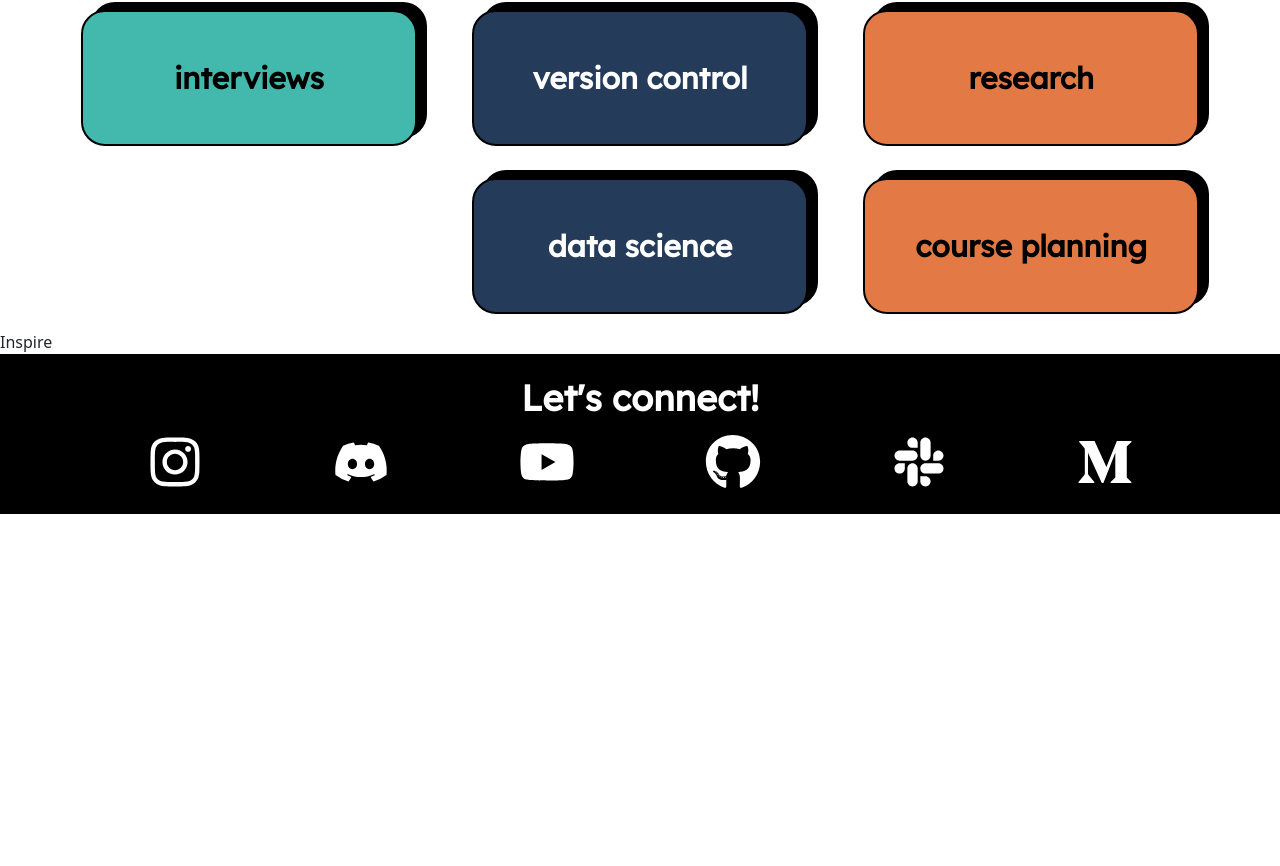
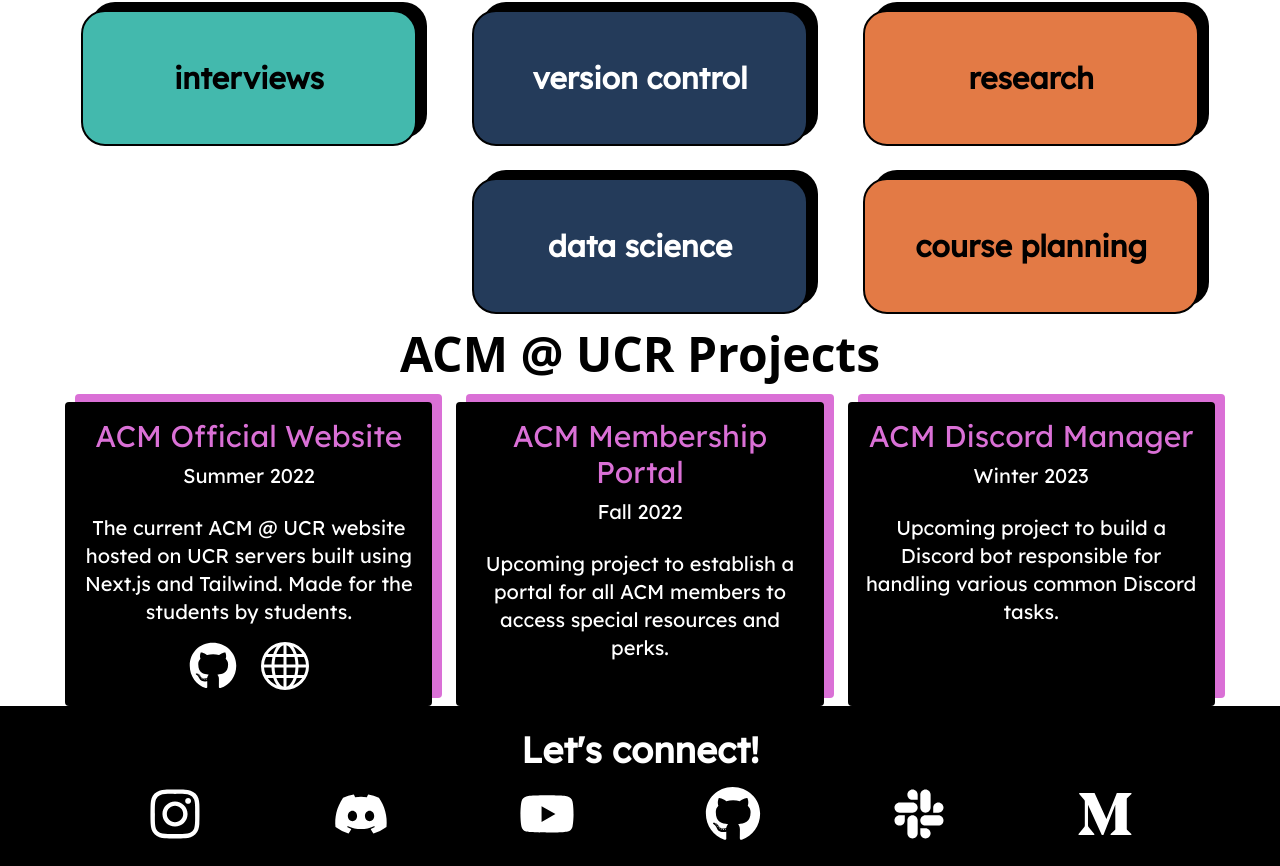
Before and after one commit to acm-ucr/acm-hydra, a Next.js app: page / in a window 1280 px wide. Shown: the part 1279-2145 px from the top of the page. Before the commit the page ends 1793 px from the top, so only its background shows below. Built offline with nearby package versions, Linux system fonts and the light colour scheme.

Commit message:
project card

```diff
--- a/components/Inspire.js
+++ b/components/Inspire.js
@@ -1,7 +1,56 @@
 import React from "react";
+import { Row, Col } from "react-bootstrap";
+import Project from "./Project";
+
+const projects = [
+	{
+		title: "ACM Official Website",
+		timeline: "Summer 2022",
+		description:
+			"The current ACM @ UCR website hosted on UCR servers built using Next.js and Tailwind. Made for the students by students.",
+		github: "https://github.com/acm-ucr/acm-dev",
+		deployed: "https://acm.cs.ucr.edu",
+	},
+	{
+		title: "ACM Membership Portal",
+		timeline: "Fall 2022",
+		description:
+			"Upcoming project to establish a portal for all ACM members to access special resources and perks.",
+		github: "",
+		deployed: "",
+	},
+	{
+		title: "ACM Discord Manager",
+		timeline: "Winter 2023",
+		description:
+			"Upcoming project to build a Discord bot responsible for handling various common Discord tasks. ",
+		github: "",
+		deployed: "",
+	},
+];
 
 const Inspire = () => {
-	return <div>Inspire</div>;
+	return (
+		<div className='flex justify-content items-center flex-col'>
+			<text className='flex justify-center text-5xl font-bold text-acm-black'>
+				ACM @ UCR Projects
+			</text>
+			<br />
+			<Row className='w-11/12'>
+				{projects.map((project, index) => (
+					<Col key={index} lg={4} md={6}>
+						<Project
+							title={project.title}
+							timeline={project.timeline}
+							description={project.description}
+							github={project.github}
+							deployed={project.deployed}
+						/>
+					</Col>
+				))}
+			</Row>
+		</div>
+	);
 };
 
 export default Inspire;
--- a/components/Project.js
+++ b/components/Project.js
@@ -1,7 +1,53 @@
 import React from "react";
+import { FaGithub } from "react-icons/fa";
+import { BsGlobe } from "react-icons/bs";
 
-const Project = () => {
-	return <div>Project</div>;
+const Project = ({ title, timeline, description, github, deployed }) => {
+	return (
+		<div
+			className={
+				"font-lexend p-3 flex justify-start items-center flex-col h-full bg-acm-black rounded shadow-[10px_-8px_0px_0px] shadow-acm-purple"
+			}
+		>
+			<></>
+			<div className='text-acm-purple text-center inline text-3xl'>
+				{title}
+				<br />
+				<p className='text-acm-white  inline text-xl'>{timeline}</p>
+			</div>
+
+			<br />
+			<p className='text-acm-white text-xl text-center'>{description}</p>
+
+			<div className='flex justify-evenly  w-3/6 text-5xl items-center flex-row '>
+				{github === "" ? (
+					<></>
+				) : (
+					<a
+						href={github}
+						className='text-acm-white hover:text-gray-300 '
+						target='_blank'
+						rel='noreferrer'
+					>
+						<FaGithub />
+					</a>
+				)}
+
+				{deployed === "" ? (
+					<></>
+				) : (
+					<a
+						href={deployed}
+						className='text-acm-white hover:text-gray-300'
+						target='_blank'
+						rel='noreferrer'
+					>
+						<BsGlobe />
+					</a>
+				)}
+			</div>
+		</div>
+	);
 };
 
 export default Project;
```
Also changed, not shown: 1 other file (tests, documents, lock files or other folders).
